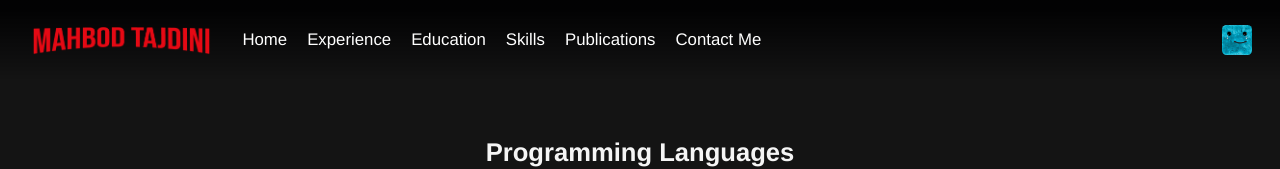
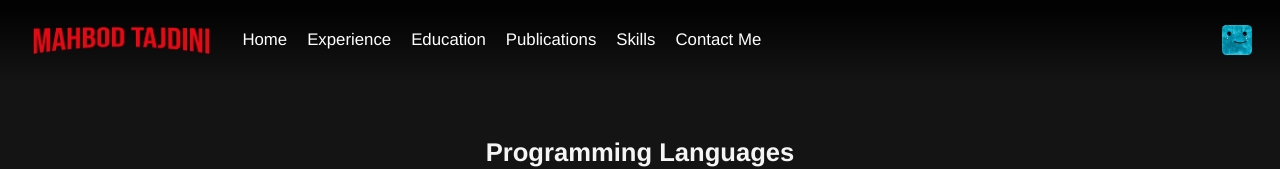
Before and after one commit to Ace3Z/Portfolio, a React (Create React App) app: page /skills in a window 1280 px wide. Shown: the top 169 px of the page. Built offline with nearby package versions, Linux system fonts and the light colour scheme.

Commit message:
Update NavBar.tsx

```diff
--- a/src/components/NavBar.tsx
+++ b/src/components/NavBar.tsx
@@ -40,8 +40,8 @@ const Navbar: React.FC = () => {
             <li><Link to="/browse">Home</Link></li>
             <li><Link to="/experience">Experience</Link></li>
             <li><Link to="/education">Education</Link></li>
+            <li><Link to="/publications">Publications</Link></li>
             <li><Link to="/skills">Skills</Link></li>
-            <li><Link to="/publications">Publications</Link></li>
             <li><Link to="/contact-me">Contact Me</Link></li>
           </ul>
         </div>
@@ -68,8 +68,8 @@ const Navbar: React.FC = () => {
           <li><Link to="/browse" onClick={closeSidebar}><FaHome /> Home</Link></li>
           <li><Link to="/experience" onClick={closeSidebar}><FaBriefcase /> Experience</Link></li>
           <li><Link to="/education" onClick={closeSidebar}><FaGraduationCap /> Education</Link></li>
+          <li><Link to="/publications" onClick={closeSidebar}><FaBookOpen /> Publications</Link></li>
           <li><Link to="/skills" onClick={closeSidebar}><FaTools /> Skills</Link></li>
-          <li><Link to="/publications" onClick={closeSidebar}><FaBookOpen /> Publications</Link></li>
           <li><Link to="/contact-me" onClick={closeSidebar}><FaEnvelope /> Contact Me</Link></li>
         </ul>
       </div>
```
